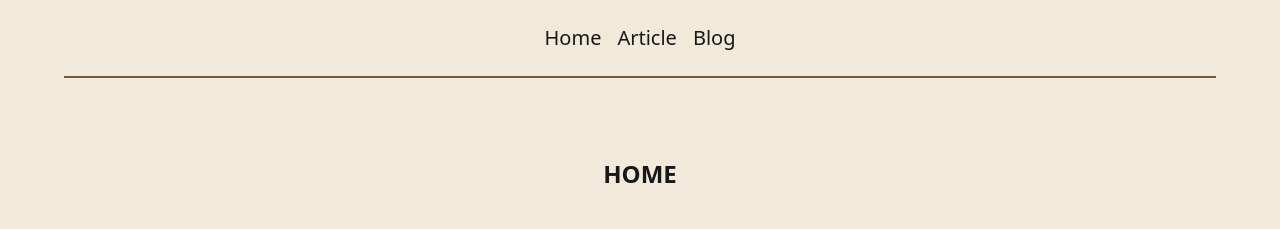
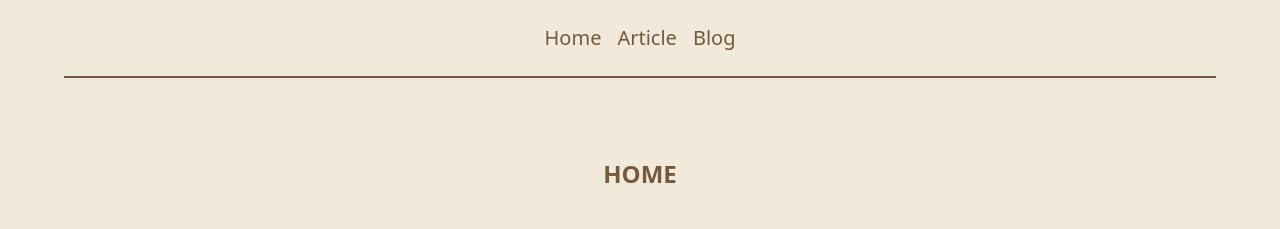
Before and after one commit to Rikka1073/Next-new-blog-app, a Next.js app: page / in a window 1280 px wide. Shown: the top 229 px of the page. Built offline with nearby package versions, Linux system fonts and the light colour scheme.

Commit message:
テキストの色の変更

```diff
--- a/components/Header.tsx
+++ b/components/Header.tsx
@@ -3,15 +3,24 @@ import Link from "next/link";
 const Header = () => {
   return (
     <header>
-      <div className="mb-20 border-b-2 border-[#75593D] p-6">
+      <div className="mb-20 border-b-2 border-[#75593D] p-6 text-[#75593D]">
         <nav className="flex justify-center gap-4">
-          <Link href="/" className="text-xl">
+          <Link
+            href="/"
+            className="text-xl hover:underline hover:underline-offset-2"
+          >
             Home
           </Link>
-          <Link href="/article" className="text-xl">
+          <Link
+            href="/article"
+            className="text-xl hover:underline hover:underline-offset-2"
+          >
             Article
           </Link>
-          <Link href="/blog" className="text-xl">
+          <Link
+            href="/blog"
+            className="text-xl hover:underline hover:underline-offset-2"
+          >
             Blog
           </Link>
         </nav>
--- a/components/Title.tsx
+++ b/components/Title.tsx
@@ -1,6 +1,9 @@
 const Title = ({ children }) => {
   return (
-    <h1 className="text-2xl font-bold text-center mb-10" data-testid="title">
+    <h1
+      className="mb-10 text-center text-2xl font-bold text-[#75593D]"
+      data-testid="title"
+    >
       {children}
     </h1>
   );
```
